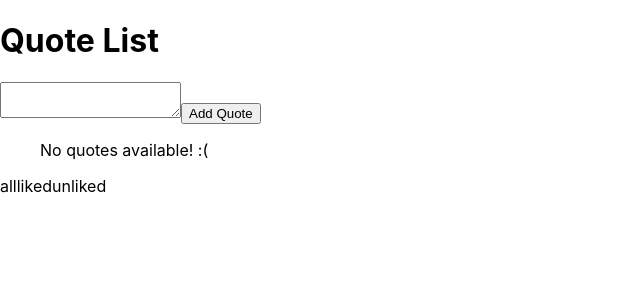
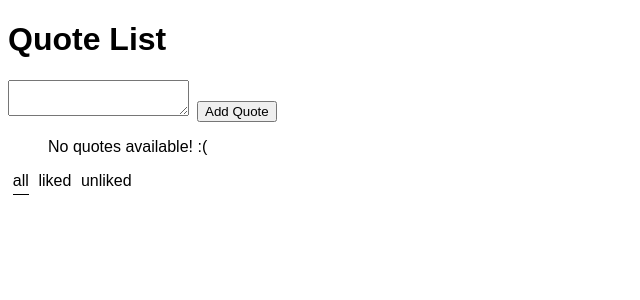
Before and after one commit to andreiparfenov/quotes-app, a React (Create React App) app: page / in a window 1280 px wide. Shown: the top 300 px of the page, without its empty margins (0-640 px from the left). Built offline with nearby package versions, Linux system fonts and the light colour scheme.

Commit message:
add styles

```diff
--- a/src/index.css
+++ b/src/index.css
@@ -1,13 +1,33 @@
-body {
-  margin: 0;
-  font-family: -apple-system, BlinkMacSystemFont, 'Segoe UI', 'Roboto', 'Oxygen',
-    'Ubuntu', 'Cantarell', 'Fira Sans', 'Droid Sans', 'Helvetica Neue',
-    sans-serif;
-  -webkit-font-smoothing: antialiased;
-  -moz-osx-font-smoothing: grayscale;
+.quote-app {
+  font-family: sans-serif;
 }
 
-code {
-  font-family: source-code-pro, Menlo, Monaco, Consolas, 'Courier New',
-    monospace;
+.add-quote {
+  margin-left: 0.5rem;
 }
+
+.quotes {
+  margin-top: 1rem;
+  text-align: left;
+  list-style: none;
+}
+
+.quote-item {
+  font-family: monospace;
+  cursor: pointer;
+  line-height: 1.5;
+}
+.quote-item__text--completed {
+  text-decoration: line-through;
+  color: lightgray;
+}
+
+/** visibility filters **/
+.filter {
+  padding: 0.3rem 0;
+  margin: 0 0.3rem;
+  cursor: pointer;
+}
+.filter--active {
+  border-bottom: 1px solid black;
+}
--- a/src/redux/reducers/quotes.js
+++ b/src/redux/reducers/quotes.js
@@ -16,7 +16,7 @@ export default function types(state = initialState, action) {
           ...state.byIds,
           [id]: {
             content,
-            completed: false
+            liked: false
           }
         }
       };
@@ -29,7 +29,7 @@ export default function types(state = initialState, action) {
           ...state.byIds,
           [id]: {
             ...state.byIds[id],
-            completed: !state.byIds[id].completed
+            liked: !state.byIds[id].liked
           }
         }
       };
--- a/src/redux/store.js
+++ b/src/redux/store.js
@@ -1,4 +1,4 @@
 import { createStore } from "redux";
 import rootReducer from "./reducers";
 
-export default createStore(rootReducer);
+export default createStore(rootReducer, window.__REDUX_DEVTOOLS_EXTENSION__ && window.__REDUX_DEVTOOLS_EXTENSION__());
```
Also changed, not shown: 1 other file (tests, documents, lock files or other folders).
